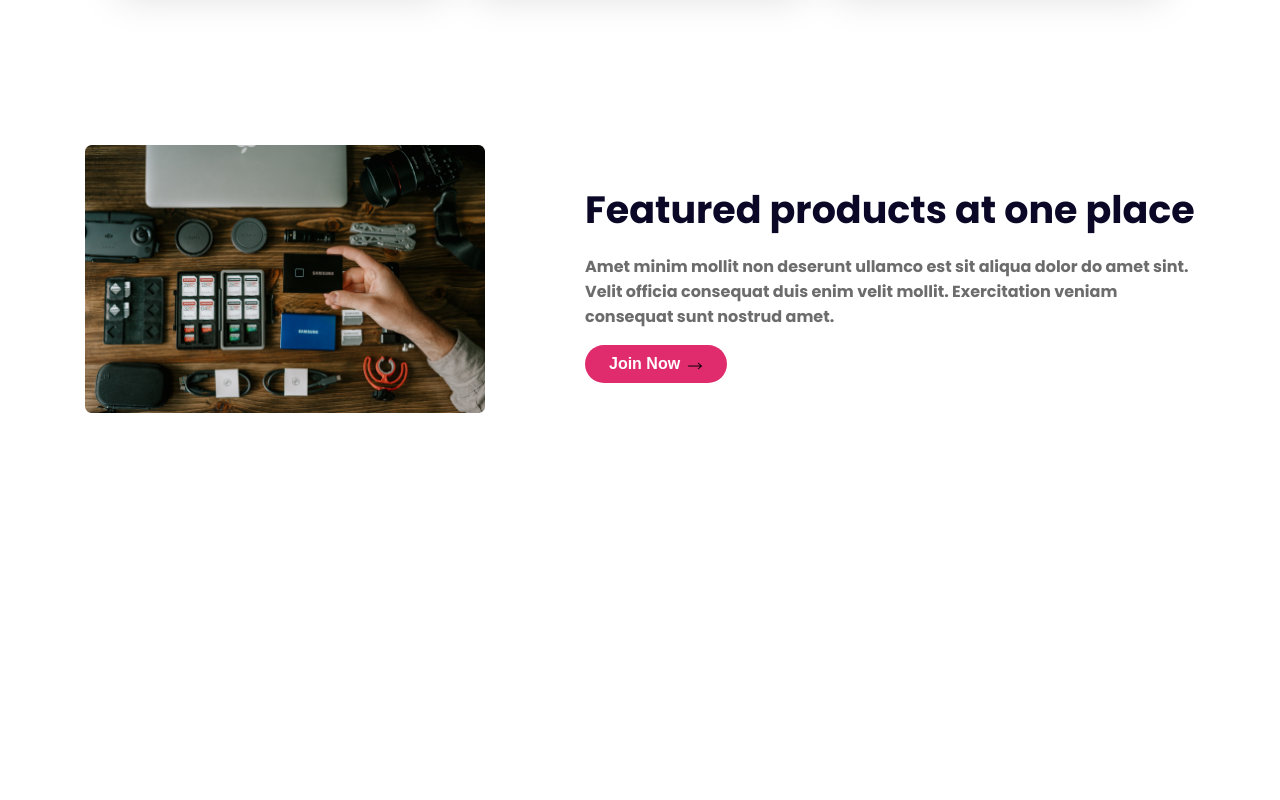
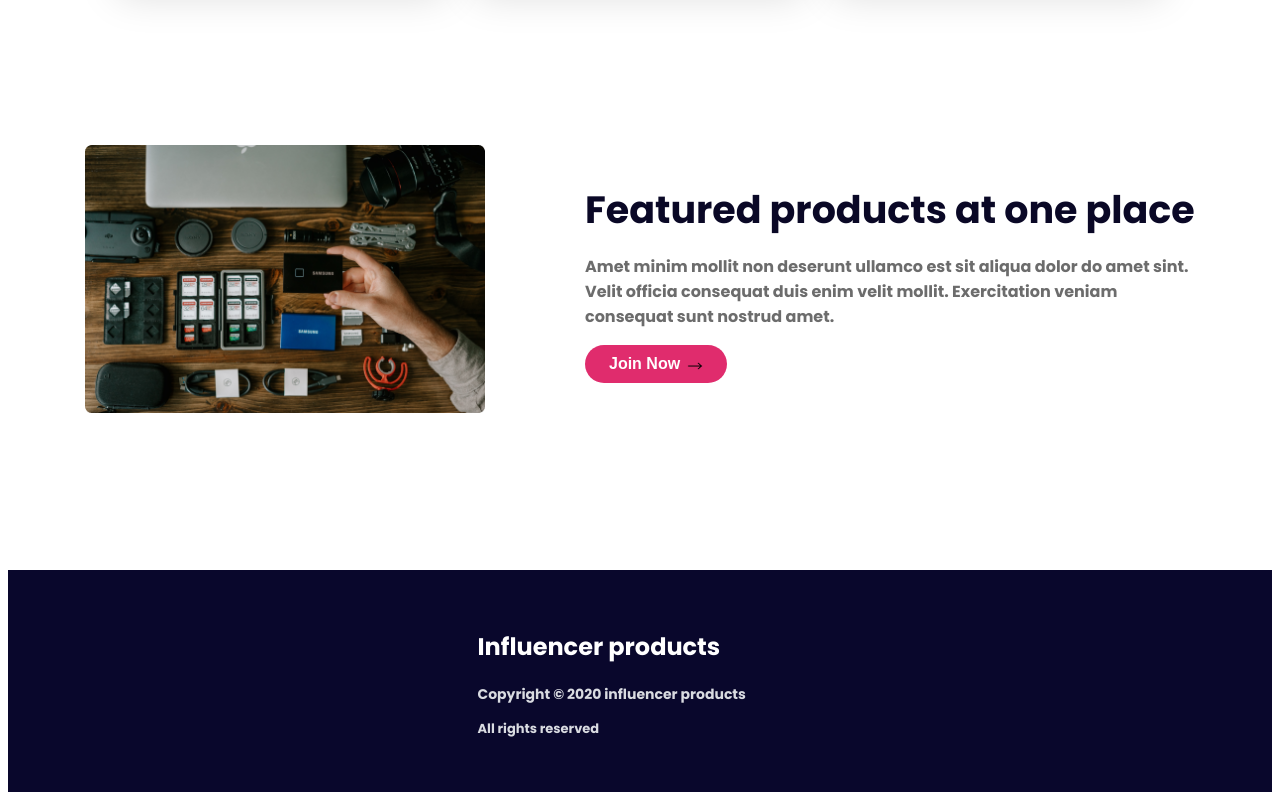
Before and after one commit to mahfuj-islam/Influencer-gear, a plain HTML site: page index.html in a window 1280 px wide. Shown: the part 2527-3327 px from the top of the page. Before the commit the page ends 3097 px from the top, so only its background shows below. Drawn offline with Linux system fonts and the light colour scheme.

Commit message:
full project complite

```diff
--- a/index.html
+++ b/index.html
@@ -175,6 +175,12 @@
 
     <footer class="footer">
 
+        <div class="footer-content">
+            <h2 class="footer-heading">Influencer products</h2>
+            <p class="footer-copyright">Copyright © 2020  influencer products</p>
+            <p class="footer-reseved">All rights reserved</p>
+        </div>
+
     </footer>
 
 
--- a/style.css
+++ b/style.css
@@ -123,7 +123,7 @@
 
 /* main section style */
 
-.main{
+.main {
     margin-top: 100px;
 }
 
@@ -179,7 +179,7 @@
     font-weight: 700;
 }
 
-.featured{
+.featured {
     max-width: 1110px;
     margin: 150px auto;
     display: flex;
@@ -187,32 +187,63 @@
     justify-content: space-between;
 }
 
-.featured-img-container{
+.featured-img-container {
     max-width: 400px;
 }
 
-.featured-img-container img{
+.featured-img-container img {
     width: 100%;
     height: 100%;
 }
 
-.featured-content{
+.featured-content {
     max-width: 610px;
 }
 
-.featured-heading{
+.featured-heading {
     color: rgb(10, 8, 38);
     font-size: 38px;
     margin: 0;
     font-weight: 700;
 }
 
-.featured-description{
+.featured-description {
     color: rgb(108, 108, 108);
     font-size: 16px;
     font-weight: 700;
 }
 
+
+/* footer section style */
+
+.footer {
+    max-width: 100%;
+    background-color: rgb(9, 7, 44);;
+}
+
+.footer-content {
+    max-width: 325px;
+    margin: 0px auto;
+    padding: 40px;
+}
+
+.footer-heading {
+    color: rgb(255, 255, 255);
+    font-size: 24px;
+    font-weight: 700;
+}
+
+.footer-copyright {
+    color: rgb(217, 219, 225);
+    font-size: 14px;
+    font-weight: 700;
+}
+
+.footer-reseved {
+    color: rgb(217, 219, 225);
+    font-size: 13px;
+    font-weight: 700;
+}
 
 
 
@@ -249,16 +280,16 @@
         gap: 25px;
     }
 
-    .card-container{
+    .card-container {
         grid-template-columns: repeat(1, 1fr);
         justify-items: center;
     }
 
-    .featured{
+    .featured {
         flex-direction: column;
     }
 
-    .featured-content{
+    .featured-content {
         margin-top: 40px;
     }
 }
@@ -290,16 +321,16 @@
         justify-items: center;
     }
 
-    .card-container{
+    .card-container {
         grid-template-columns: repeat(2, 1fr);
         justify-items: center;
     }
 
-    .featured{
+    .featured {
         flex-direction: column;
     }
 
-    .featured-content{
+    .featured-content {
         margin-top: 40px;
     }
 }
```
